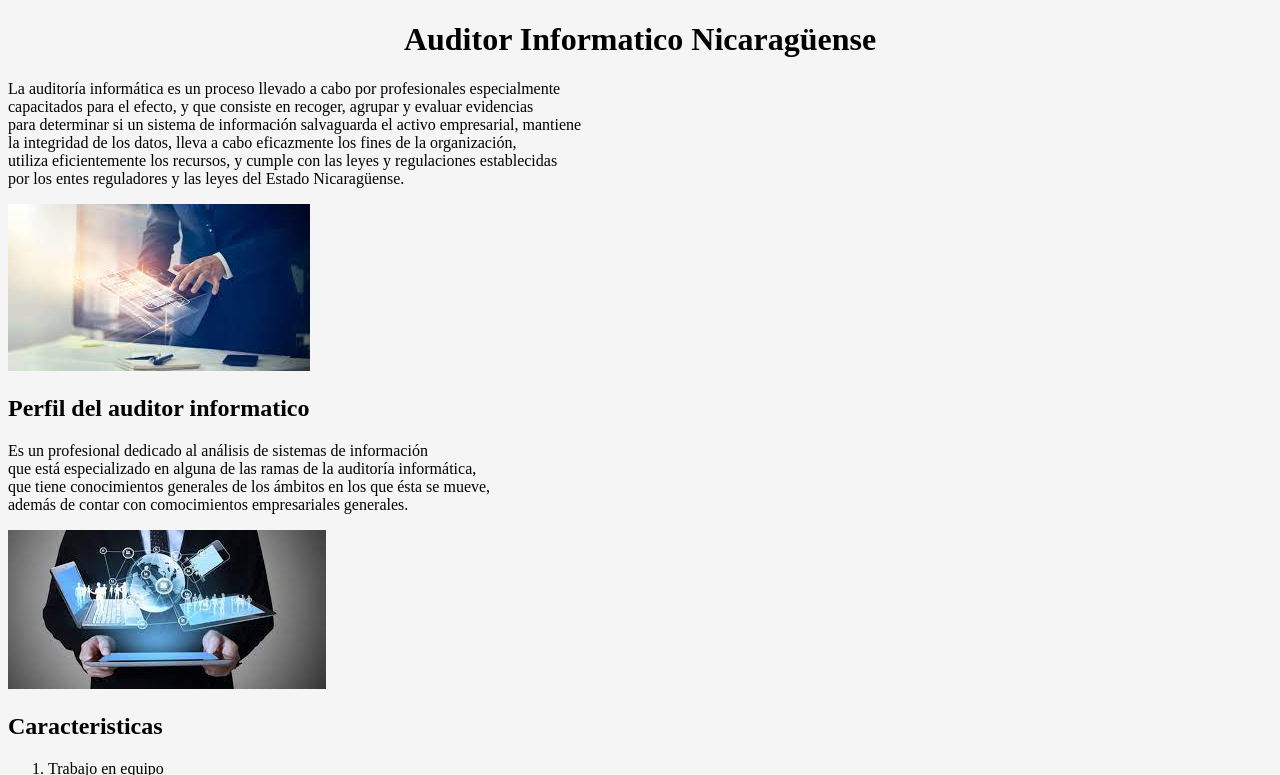
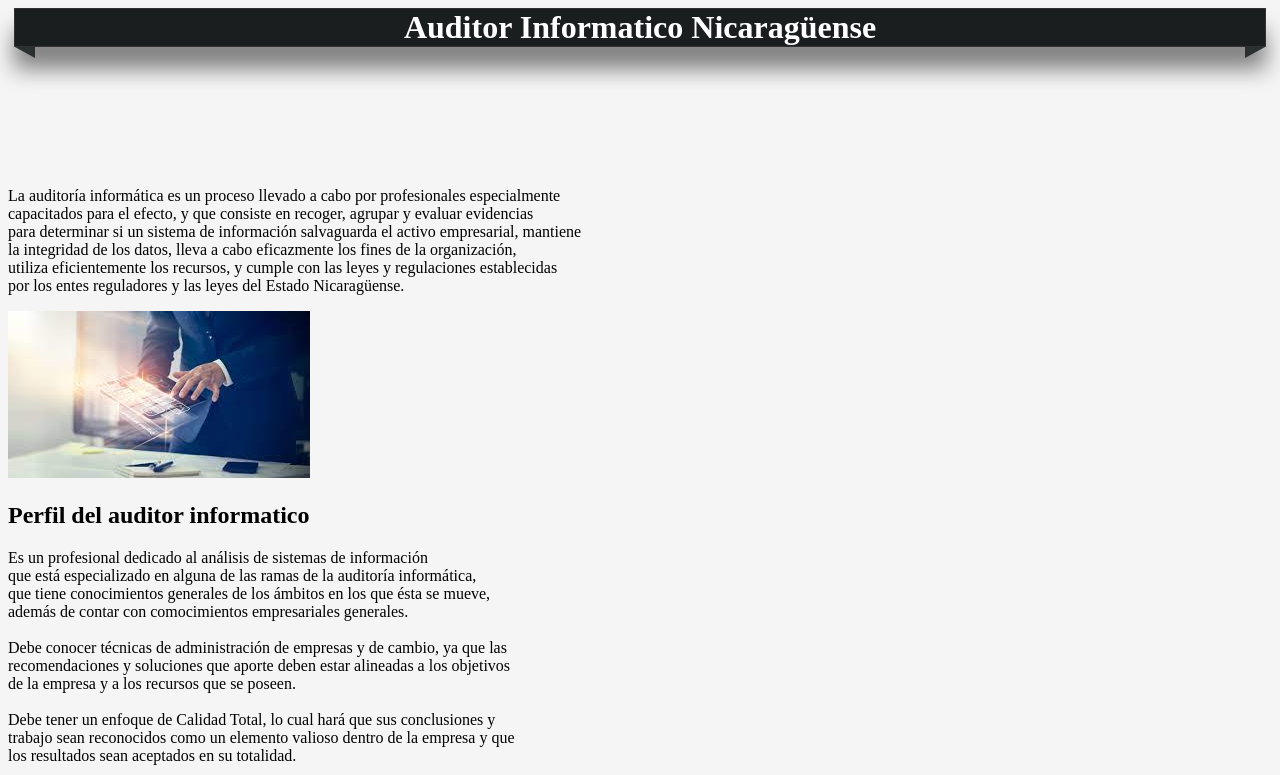
Before and after one commit to themuerte/tarea_auditoria, a plain HTML site: page index.html in a window 1280 px wide. Shown: the top 775 px of the page. Drawn offline with Linux system fonts and the light colour scheme.

Commit message:
efecto 3d en el h1

```diff
--- a/index.html
+++ b/index.html
@@ -9,6 +9,11 @@
 
     <header>
         <h1>auditor informatico nicaragüense</h1>
+        <div class="barra">
+            <span class="esquina-izquierda"></span>
+            <span class="relleno-barra"></span>
+            <span class="esquina-derecha"></span>
+         </div>
         <p>
             La auditoría informática es un proceso llevado a cabo por profesionales especialmente   <br>
             capacitados para el efecto, y que consiste en recoger, agrupar y evaluar evidencias     <br>
@@ -26,7 +31,15 @@
             Es un profesional dedicado al análisis de sistemas de información         <br>
             que está especializado en alguna de las ramas de la auditoría informática,<br>
             que tiene conocimientos generales de los ámbitos en los que ésta se mueve,<br>
-            además de contar con comocimientos empresariales generales.
+            además de contar con comocimientos empresariales generales.               <br>
+            <br>
+            Debe conocer técnicas de administración de empresas y de cambio, ya que las   <br>
+            recomendaciones y soluciones que aporte deben estar alineadas a los objetivos <br>
+            de la empresa y a los recursos que se poseen.                                 <br>
+            <br>
+            Debe tener un enfoque de Calidad Total, lo cual hará que sus conclusiones y     <br>
+            trabajo sean reconocidos como un elemento valioso dentro de la empresa y que    <br>
+            los resultados sean aceptados en su totalidad.
         </p>
     </div>
 
--- a/style.css
+++ b/style.css
@@ -5,4 +5,32 @@ body{
 h1{
     text-align: center;
     text-transform: capitalize;
+    color: white;
+
+    width: 1250px;
+    background-color: #1b1e1f;
+    border:  1px solid #333333;
+
+    margin: 0 auto;
+    box-shadow: 0px 22px 22px gray;
 }
+
+.barra{
+    width: 1250px;
+    margin: 0 auto;
+    margin-bottom: 140px;
+}
+
+.esquina-izquierda{
+    display: block;
+    border-left: 20px solid transparent;
+    border-top: 11px solid #2B2F30;
+    float: left;
+}
+
+.esquina-derecha{
+    display: block;
+    border-right: 20px solid transparent;
+    border-top: 11px solid #2B2F30;
+    float: right;
+}
```
